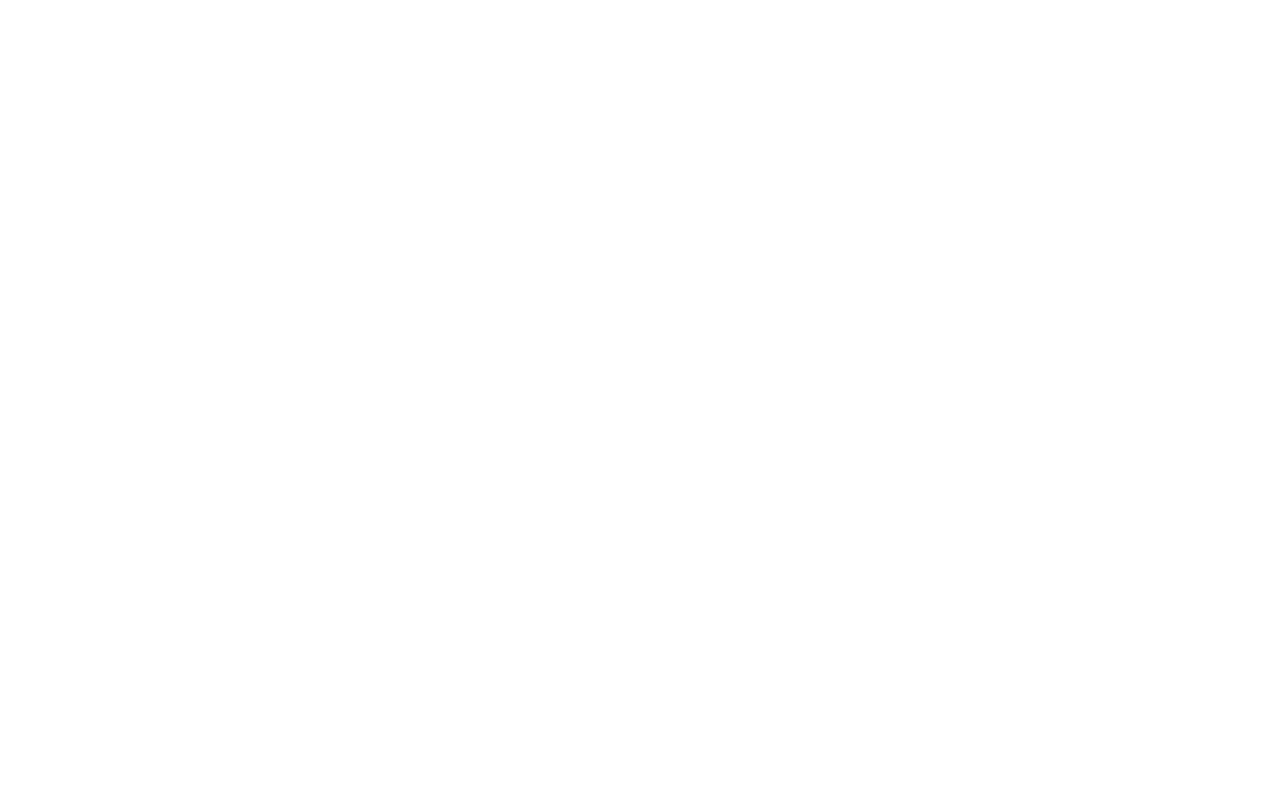
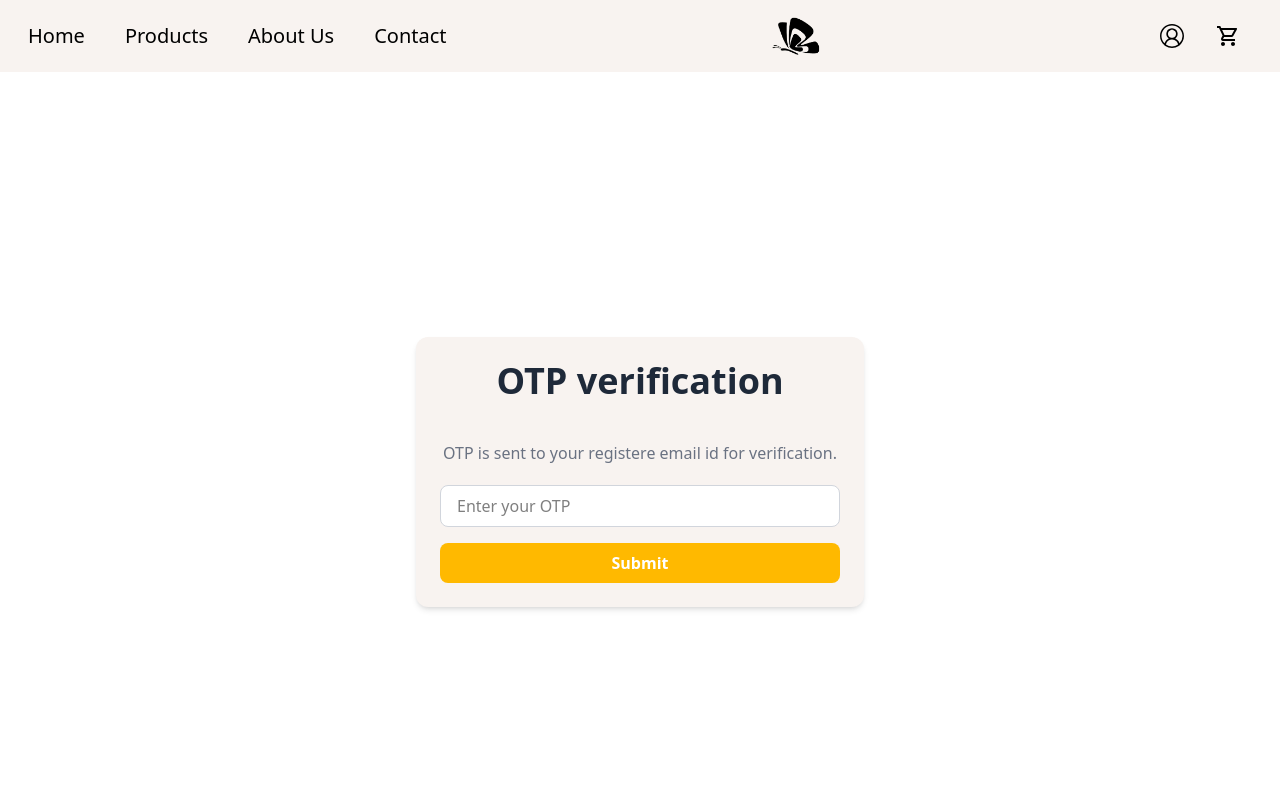
Before and after one commit to shayak-farooq/azmat-frontend, a React (Vite) app: page /forgototp/1 in a window 1280 px wide. Before the commit this address had no page. Shown: the top 800 px of the page. Built offline with nearby package versions, Linux system fonts and the light colour scheme.

Commit message:
added new pages

```diff
--- a/src/App.jsx
+++ b/src/App.jsx
@@ -26,6 +26,8 @@ import Checkout from "./pages/Checkout";
 import Addresses from "./pages/Addresses";
 import Orders from "./pages/Orders";
 import Vieworder from "./admin/pages/Vieworder";
+import ForgottenPasswordOtp from "./pages/ForgottenPasswordOtp";
+import UpdatePassword from "./pages/UpdatePassword";
 
 function App() {
   return (
@@ -45,6 +47,9 @@ function App() {
         <Route path="/verifysignup" element={<Signupotp/>} />
         <Route path="/login" element={<Login />} />
         <Route path="/forgottenpassword" element={<Forgottenpassword />} />
+        <Route path="/forgototp/:email" element={<ForgottenPasswordOtp />} />
+        <Route path="/updatepassword" element={<UpdatePassword />} />
+
         <Route path="/signupotp" element={<Signupotp />} />
 
         <Route path="/cart" element={<Cart />} />
--- a/src/pages/ForgottenPasswordOtp.jsx
+++ b/src/pages/ForgottenPasswordOtp.jsx
@@ -1,33 +1,61 @@
-import React from "react";
+import React, { useState } from "react";
+import { data, useParams } from "react-router-dom";
 
 function ForgottenPasswordOtp() {
+  const {email} = useParams()
+  const[OTP,setOTP]=useState("")
+  function handleChange(e) {
+    setOTP({ ...data, [e.target.name]: e.target.value})
+    console.log(OTP);
+
+  }
+   async function handleSubmit(e) {
+    e.preventDefault();
+    const response = await fetch(
+      "http://localhost:3000/api/user/forgototp",
+      {
+        method: "POST",
+        headers: { "Content-Type": "application/json" },
+        body: JSON.stringify({ email,OTP }),
+      }
+    );
+    const data = await response.json(); // <--- read JSON
+
+    if(data.err){
+    console.log("Error:", data.err);
+    }
+
+  }
   return (
     <>
       <div className="bg-white flex justify-center items-center min-h-screen">
         <div className="p-6 bg-brand rounded-xl shadow-md w-full max-w-md">
           <h2 className="text-4xl font-bold text-center text-gray-800 mb-6">
-            Forgotten password
+            OTP verification
           </h2>
           <h4 className=" text-gray-500 text-l text-center py-4">
-            we will send you a mail to reset your password
+            OTP is sent to your registere email id for verification.
           </h4>
 
           <form onSubmit={handleSubmit} className="flex flex-col space-y-4">
-            {/* Email input */}
-            <label className="flex flex-col text-gray-700 text-m font-medium">
-              Email
+            {/* OTp input */}
+
               <input
-                type="email"
-                name="email"
+                type="text"
+                name="otp"
                 className="mt-1 bg-white border border-gray-300 rounded-lg px-4 py-2 focus:outline-none focus:ring-2 focus:ring-amber-400"
-                placeholder="Enter your email"
-                onChange={(e) => {
-                  setEmail(e.target.value);
-                }}
-                value={email}
+                placeholder="Enter your OTP"
+                onChange={handleChange}
+                minLength={6}
+                maxLength={6}
                 required
               />
-            </label>
+               <button
+              type="submit"
+              className="bg-amber-400 hover:bg-amber-500 text-white font-semibold py-2 rounded-lg transition-colors"
+            >
+              Submit
+            </button>
           </form>
         </div>
       </div>
--- a/src/pages/Forgottenpassword.jsx
+++ b/src/pages/Forgottenpassword.jsx
@@ -1,8 +1,10 @@
 import { useState } from "react";
-import { NavLink } from "react-router-dom";
+import { CgLogIn } from "react-icons/cg";
+import { NavLink, useNavigate } from "react-router-dom";
 
 function Forgottenpassword() {
   const [email, setEmail] = useState("");
+  const navigate = useNavigate()
   async function handleSubmit(e) {
     e.preventDefault();
     const response = await fetch(
@@ -13,6 +15,9 @@ function Forgottenpassword() {
         body: JSON.stringify({ email }),
       }
     );
+    if(response.ok){
+      navigate(`/forgototp/${email}`)
+    }
     const data = await response.json(); // <--- read JSON
     if(data.err){
     console.log("Error:", data.err);
@@ -20,6 +25,7 @@ function Forgottenpassword() {
     if(data.message){
     console.log("Message:", data.message);
     }
+    console.log(email)
   }
   return (
     <>
--- /dev/null
+++ b/src/pages/UpdatePassword.jsx
@@ -0,0 +1,53 @@
+import React from "react";
+
+function UpdatePassword() {
+  return (
+      <>
+        <div className="bg-white flex justify-center items-center min-h-screen">
+          <div className="p-6 bg-brand rounded-xl shadow-md w-full max-w-md">
+            <h2 className="text-4xl font-bold text-center text-gray-800 mb-6">
+              Update Password
+            </h2>
+
+            <form className="flex flex-col space-y-4">
+              {/* OTp input */}
+
+              <label className="flex flex-col text-gray-700 text-sm font-medium">
+                New Password
+                <input
+                  type="password"
+                  name="password"
+                  className="mt-1 bg-white border border-gray-300 rounded-lg px-4 py-2 focus:outline-none focus:ring-2 focus:ring-amber-400"
+                  placeholder="Enter New password"
+                  required
+                  minLength={7}
+                maxLength={10}
+                pattern="^(?=.*[A-Za-z])(?=.*\d)(?=.*[@$!%*?&])[A-Za-z\d@$!%*?&]{7,10}$"
+                title="Password must be 7-10 characters and include letters, numbers, and at least one symbol."
+                />
+                <input
+                  type="password"
+                  name="password"
+                  className="mt-1 bg-white border border-gray-300 rounded-lg px-4 py-2 focus:outline-none focus:ring-2 focus:ring-amber-400"
+                  placeholder="Confirm New password"
+                  required
+                  minLength={7}
+                maxLength={10}
+                pattern="^(?=.*[A-Za-z])(?=.*\d)(?=.*[@$!%*?&])[A-Za-z\d@$!%*?&]{7,10}$"
+                title="Password must be 7-10 characters and include letters, numbers, and at least one symbol."
+                />
+              </label>
+              <button
+                type="submit"
+                className="bg-amber-400 hover:bg-amber-500 text-white font-semibold py-2 rounded-lg transition-colors"
+              >
+                Submit
+              </button>
+            </form>
+          </div>
+        </div>
+      </>
+  );
+}
+
+export default UpdatePassword;
```
